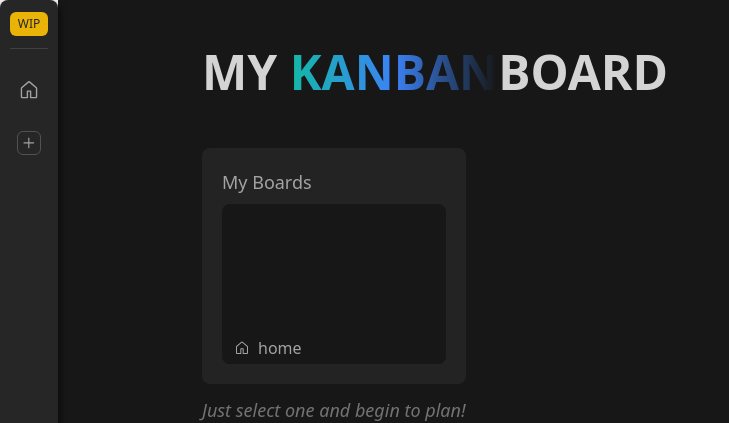
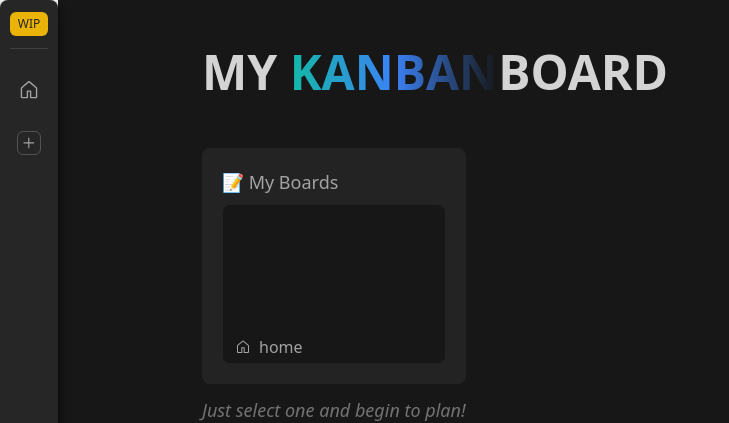
Before and after one commit to LuisNivar/my-kanban-board, a React (Vite) app: page / in a window 1280 px wide. Shown: the top 423 px of the page, without its empty margins (0-729 px from the left). Built offline with nearby package versions, Linux system fonts and the light colour scheme.

Commit message:
Anothers settings (#36)
* Improve naming of select item

* Add BoardShotCut componente

* Hide general section for now

* Improve home page boards style

```diff
--- /dev/null
+++ b/src/components/HomePage/BoardShortCut.tsx
@@ -0,0 +1,34 @@
+import clsx from "clsx";
+import { Link } from "react-router-dom";
+import { DEFAULT_BACKGROUND } from "../Settings/utils";
+import { ICON_DICTIONARY } from "../Sidebar/utils";
+
+type BoardsProps = {
+  name: string;
+  background?: string;
+  path: string;
+  icon: string;
+};
+
+export default function BoardShortCut({
+  name,
+  background,
+  path,
+  icon,
+}: BoardsProps) {
+  return (
+    <Link
+      className={clsx(
+        "group flex-shrink-0 border transition-colors border-neutral-750 hover:border-teal-900 overflow-hidden bg-cover flex flex-col w-56 h-40 justify-end rounded-lg text-neutral-400",
+        background ?? DEFAULT_BACKGROUND
+      )}
+      rel="preload"
+      to={path}
+    >
+      <span className="group-hover:backdrop-blur-[2px] flex items-center text-base gap-2  bg-neutral-900/80 self-start px-3 py-1 w-full group-hover:bg-teal-900/75 group-hover:text-teal-200">
+        {ICON_DICTIONARY[icon]}
+        {name}
+      </span>
+    </Link>
+  );
+}
--- a/src/components/HomePage/index.tsx
+++ b/src/components/HomePage/index.tsx
@@ -1,44 +1,17 @@
-import { Link } from "react-router-dom";
-import { DEFAULT_BACKGROUND } from "../Settings/utils";
-import { ICON_DICTIONARY } from "../Sidebar/utils";
-import clsx from "clsx";
 import { useContext } from "react";
 import { SidebarContext } from "../../Context";
-
-type BoardsProps = {
-  name: string;
-  background?: string;
-  path: string;
-  icon: string;
-};
-function BoardShortcut({ name, background, path, icon }: BoardsProps) {
-  return (
-    <Link
-      className={clsx(
-        "group flex-shrink-0 overflow-hidden bg-cover flex flex-col w-56 h-40 justify-end rounded-lg text-neutral-400",
-        background ?? DEFAULT_BACKGROUND
-      )}
-      rel="preload"
-      to={path}
-    >
-      <span className="flex items-center text-base gap-2 transition-colors bg-neutral-900/80 self-start px-3 py-1 w-full group-hover:bg-teal-500/20 group-hover:text-teal-300">
-        {ICON_DICTIONARY[icon]}
-        {name}
-      </span>
-    </Link>
-  );
-}
+import BoardShortCut from "./BoardShortCut";
 
 export default function HomeContent() {
   const sidebar = useContext(SidebarContext);
   return (
     <div className="w-fit max-w-[900px] rounded-lg text-base flex flex-col gap-2 p-5 bg-neutral-750">
-      <h3 className="text-lg">My Boards</h3>
+      <h3 className="text-lg">📝 My Boards</h3>
       <div className="flex gap-2 overflow-x-auto">
         {sidebar.map((board) => {
           const { background, name, path, icon } = board;
           return (
-            <BoardShortcut
+            <BoardShortCut
               background={background}
               name={name}
               path={path}
--- a/src/components/Settings/GeneralSection.tsx
+++ b/src/components/Settings/GeneralSection.tsx
@@ -1,25 +1,33 @@
 import { useState } from "react";
 import { AdjustmentIcon } from "../Icons";
+import Select from "../UI/Select";
 import Switch from "../UI/Switch";
 import { Field } from "./Field";
 import { Sections } from "./Sections";
-import SelectBoards from "./SelectBoards";
 
 export default function GeneralSection() {
-  const [selectedBoard, setSelectedBoard] = useState<string | null>(null);
+  const [selectedLang, setSelectedLang] = useState<string>("en");
+  const [showTrashCan, setShowTranshCan] = useState(true);
 
   return (
     <Sections title="General Settings" icon={<AdjustmentIcon />}>
       <div className="flex gap-5 flex-col w-[300px] text-neutral-400">
         <Field htmlFor="select" label="Apply to">
-          <SelectBoards onValueChange={setSelectedBoard} />
+          <Select ariaLabel="Languages" placeholder={selectedLang}>
+            <Select.Content>
+              <Select.Item value="en">English</Select.Item>
+              <Select.Item value="es">Spanish</Select.Item>
+            </Select.Content>
+          </Select>
         </Field>
 
-        <Field htmlFor="testing" label="Show Testing column">
-          <Switch color="teal" id="testing" />
-        </Field>
         <Field htmlFor="trash-can" label="Show TrashCan">
-          <Switch color="teal" id="trash-can" />
+          <Switch
+            checked={showTrashCan}
+            onCheckedChange={setShowTranshCan}
+            color="teal"
+            id="trash-can"
+          />
         </Field>
       </div>
     </Sections>
--- a/src/components/Settings/SelectBoards.tsx
+++ b/src/components/Settings/SelectBoards.tsx
@@ -11,11 +11,11 @@ export default function SelectBoards({ ...props }: SelectProps) {
     <Select {...props} ariaLabel="Boards" placeholder="Select a board...">
       <Select.Content>
         {sidebar.map((item) => (
-          <Select.SelectItem key={item.icon} value={item.id}>
+          <Select.Item key={item.icon} value={item.id}>
             <span className="flex items-center gap-2">
               {ICON_DICTIONARY[item.icon]} {item.name}
             </span>
-          </Select.SelectItem>
+          </Select.Item>
         ))}
       </Select.Content>
     </Select>
--- a/src/components/Settings/index.tsx
+++ b/src/components/Settings/index.tsx
@@ -1,5 +1,4 @@
 import BackgrounbdSection from "./BackgroundSection";
-import GeneralSection from "./GeneralSection";
 import SidebarSection from "./SidebarSection";
 
 export default function SettingsContent() {
@@ -11,7 +10,8 @@ export default function SettingsContent() {
       <div className="flex items-start gap-3">
         <SidebarSection />
         <BackgrounbdSection />
-        <GeneralSection />
+        {/* TODO: Add in the future */}
+        {/* <GeneralSection /> */}
       </div>
     </div>
   );
--- a/src/components/UI/Select.tsx
+++ b/src/components/UI/Select.tsx
@@ -60,7 +60,7 @@ function Separator() {
   return <SelectPrimitive.Separator className="m-1 h-px bg-neutral-500" />;
 }
 
-const SelectItem = React.forwardRef(
+const Item = React.forwardRef(
   (
     { children, ...props }: SelectPrimitive.SelectItemProps,
     forwardedRef: ForwardedRef<HTMLDivElement>
@@ -84,5 +84,5 @@ export default Object.assign(Select, {
   Content,
   Groups,
   Separator,
-  SelectItem,
+  Item,
 });
```
